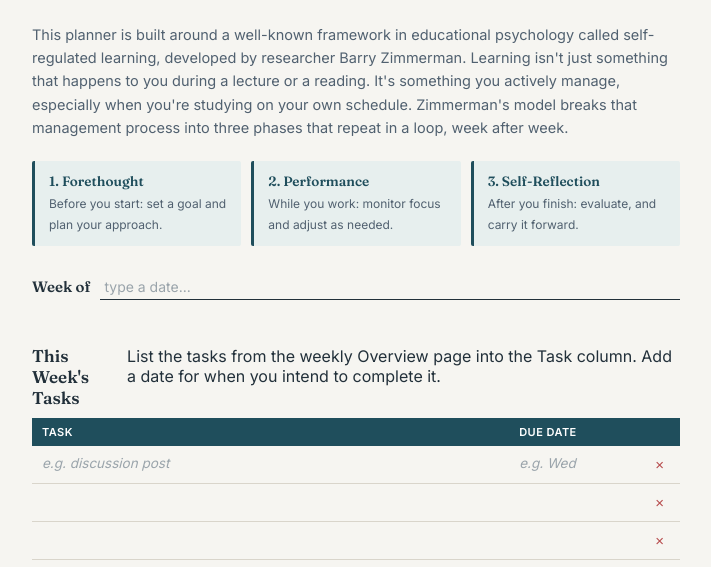
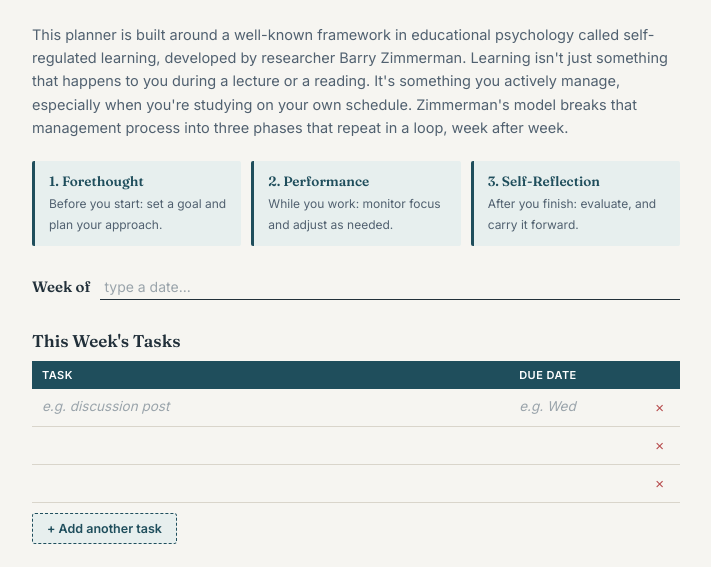
Before and after one commit to XgomezID/self-study-guide, a plain HTML site: page index.html in a window 1280 px wide. Shown: the part 193-760 px from the top of the page, without its empty margins (284-995 px from the left). Drawn offline with Linux system fonts and the light colour scheme.

Commit message:
Update index.html

```diff
--- a/index.html
+++ b/index.html
@@ -380,7 +380,6 @@
     <div class="tasklist">
       <div class="tasklist-head">
         <h2>This Week's Tasks</h2>
-        <p>List the tasks from the weekly Overview page into the Task column. Add a date for when you intend to complete it.</p>
       </div>
       <table class="tasks" id="taskTable">
         <thead>
```
